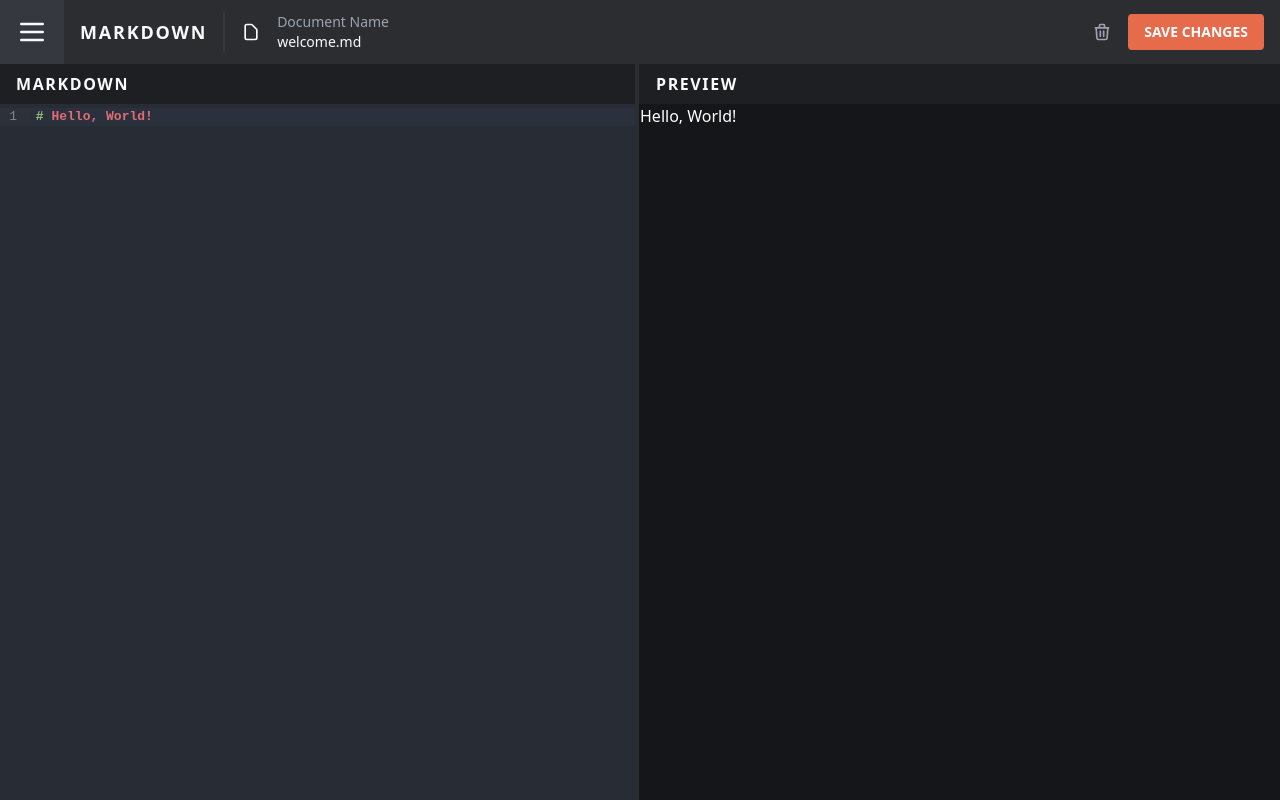
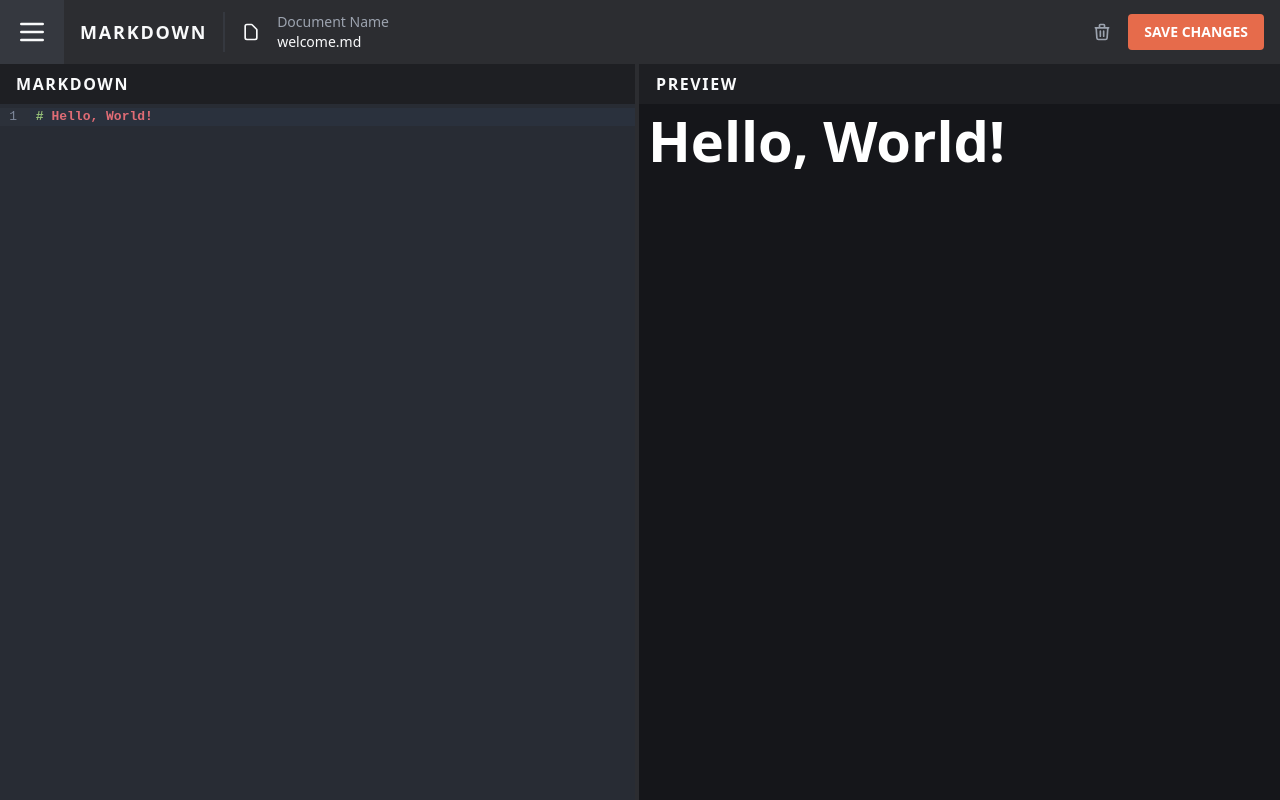
Before and after one commit to angelmtztrc/markdown-editor, a React (Vite) app: page / in a window 1280 px wide. Built offline with nearby package versions, Linux system fonts and the light colour scheme.

Commit message:
feat:  display the markdown

```diff
--- a/package.json
+++ b/package.json
@@ -14,17 +14,22 @@
     "@reduxjs/toolkit": "^1.8.3",
     "@uiw/codemirror-themes": "^4.11.0",
     "@uiw/react-codemirror": "^4.11.0",
+    "classnames": "^2.3.1",
     "re-resizable": "^6.9.9",
     "react": "^18.0.0",
     "react-dom": "^18.0.0",
     "react-hook-resize-panel": "^1.3.2",
+    "react-markdown": "^8.0.3",
     "react-redux": "^8.0.2",
+    "react-syntax-highlighter": "^15.5.0",
     "react-use": "^17.4.0"
   },
   "devDependencies": {
+    "@tailwindcss/typography": "^0.5.4",
     "@types/node": "^18.0.3",
     "@types/react": "^18.0.0",
     "@types/react-dom": "^18.0.0",
+    "@types/react-syntax-highlighter": "^15.5.3",
     "@vitejs/plugin-react": "^1.3.0",
     "autoprefixer": "^10.4.7",
     "postcss": "^8.4.14",
--- a/src/components/atoms/MarkdownRender.tsx
+++ b/src/components/atoms/MarkdownRender.tsx
@@ -1,7 +1,41 @@
-const MarkdownRender = ({}: MarkdownRenderProps) => {
-  return <div></div>;
+import ReactMarkdown from 'react-markdown';
+import { Prism as SyntaxHighlighter } from 'react-syntax-highlighter';
+import { dracula } from 'react-syntax-highlighter/dist/esm/styles/prism';
+import cls from 'classnames';
+
+const MarkdownRender = ({ className, ...rest }: MarkdownRenderProps) => {
+  return (
+    <ReactMarkdown
+      {...rest}
+      className={cls(
+        className,
+        'prose prose-invert w-full max-w-full prose-pre:bg-transparent prose-pre:!p-0 lg:prose-xl'
+      )}
+      components={{
+        code({ node, inline, className, children, ...props }) {
+          const match = /language-(\w+)/.exec(className || '');
+          return !inline && match ? (
+            <SyntaxHighlighter
+              children={String(children).replace(/\n$/, '')}
+              style={dracula as any}
+              language={match[1]}
+              PreTag="div"
+              {...props}
+            />
+          ) : (
+            <code className={className} {...props}>
+              {children}
+            </code>
+          );
+        }
+      }}
+    />
+  );
 };
 
-type MarkdownRenderProps = {};
+type MarkdownRenderProps = {
+  className?: string;
+  children: string;
+};
 
 export default MarkdownRender;
--- a/src/components/molecules/Preview.tsx
+++ b/src/components/molecules/Preview.tsx
@@ -1,6 +1,10 @@
-import { Resizable } from 're-resizable';
+import { MarkdownRender } from '@atoms';
+
+import { useRootSelector } from '@hooks';
 
 const Preview = ({}: PreviewProps) => {
+  const content = useRootSelector(state => state.document.content);
+
   return (
     <div className="min-w-[25%] flex-1">
       <div className="bg-raisin-black px-4 py-2">
@@ -8,7 +12,9 @@ const Preview = ({}: PreviewProps) => {
           Preview
         </p>
       </div>
-      <h1 className="text-white">Hello, World!</h1>
+      <div className="w-full p-2">
+        <MarkdownRender children={content} />
+      </div>
     </div>
   );
 };
--- a/tailwind.config.js
+++ b/tailwind.config.js
@@ -12,5 +12,5 @@ module.exports = {
       }
     }
   },
-  plugins: []
+  plugins: [require('@tailwindcss/typography')]
 };
```
Also changed, not shown: 1 other file (tests, documents, lock files or other folders).
